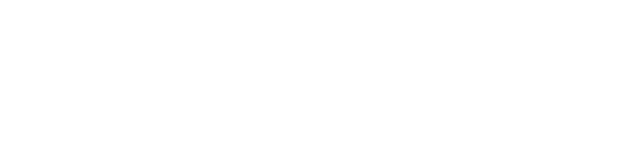
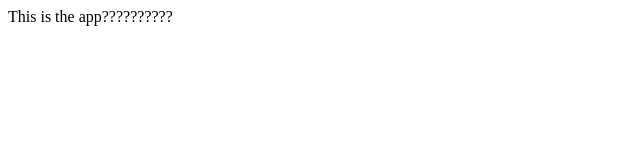
Before and after one commit to gregdevops/appsample, a plain HTML site: page index.html in a window 1280 px wide. Shown: the whole page, without its empty margins (0-640 px from the left). Drawn offline with Linux system fonts and the light colour scheme.

Commit message:
changed index.html body

```diff
--- a/index.html
+++ b/index.html
@@ -2,7 +2,7 @@
 	<head>
 	<title>My App</title>
 	</head>
-	<body
-		This is the app!!!!
+	<body>
+		This is the app??????????
 	</body>
 </html>
```
